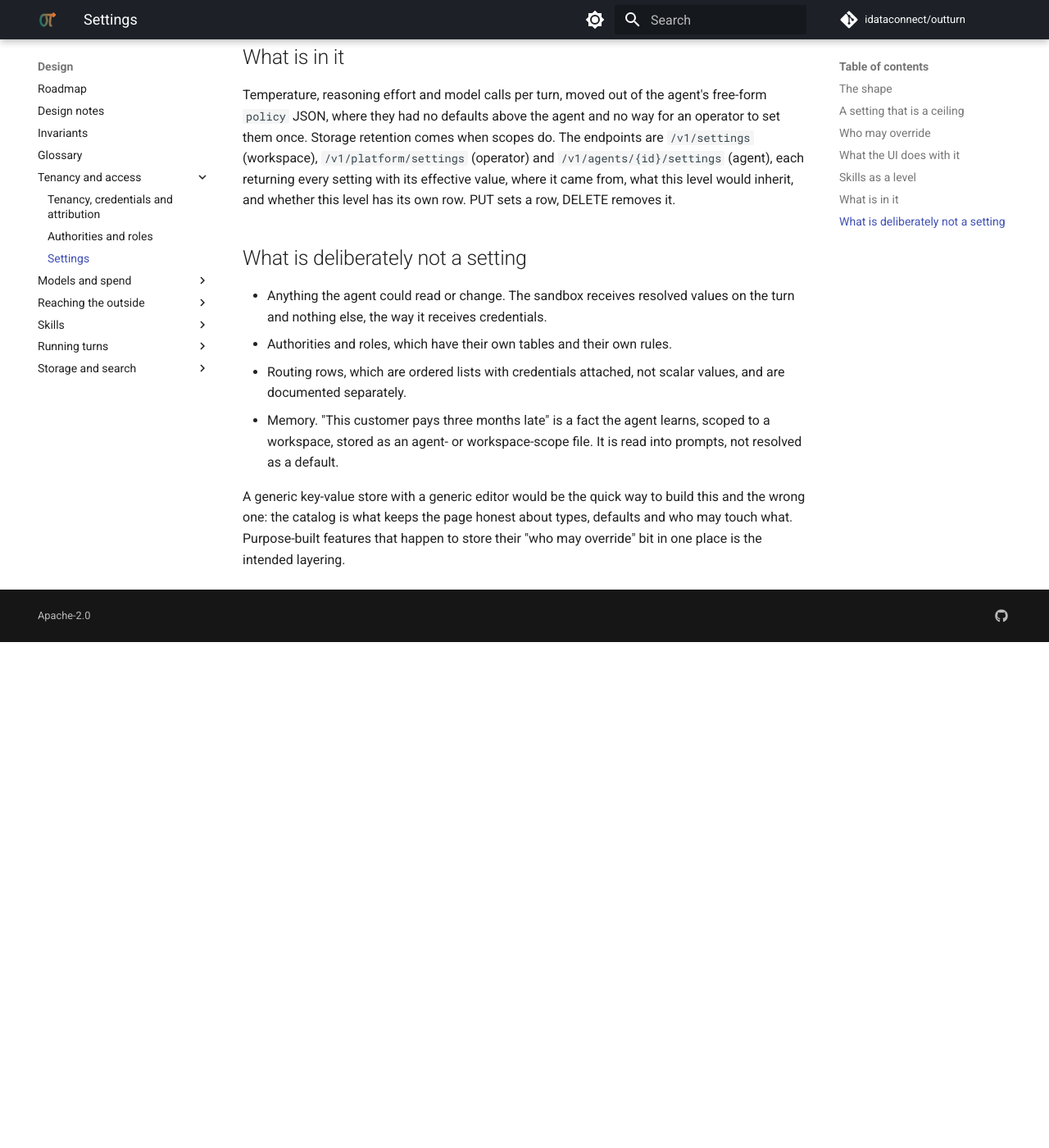
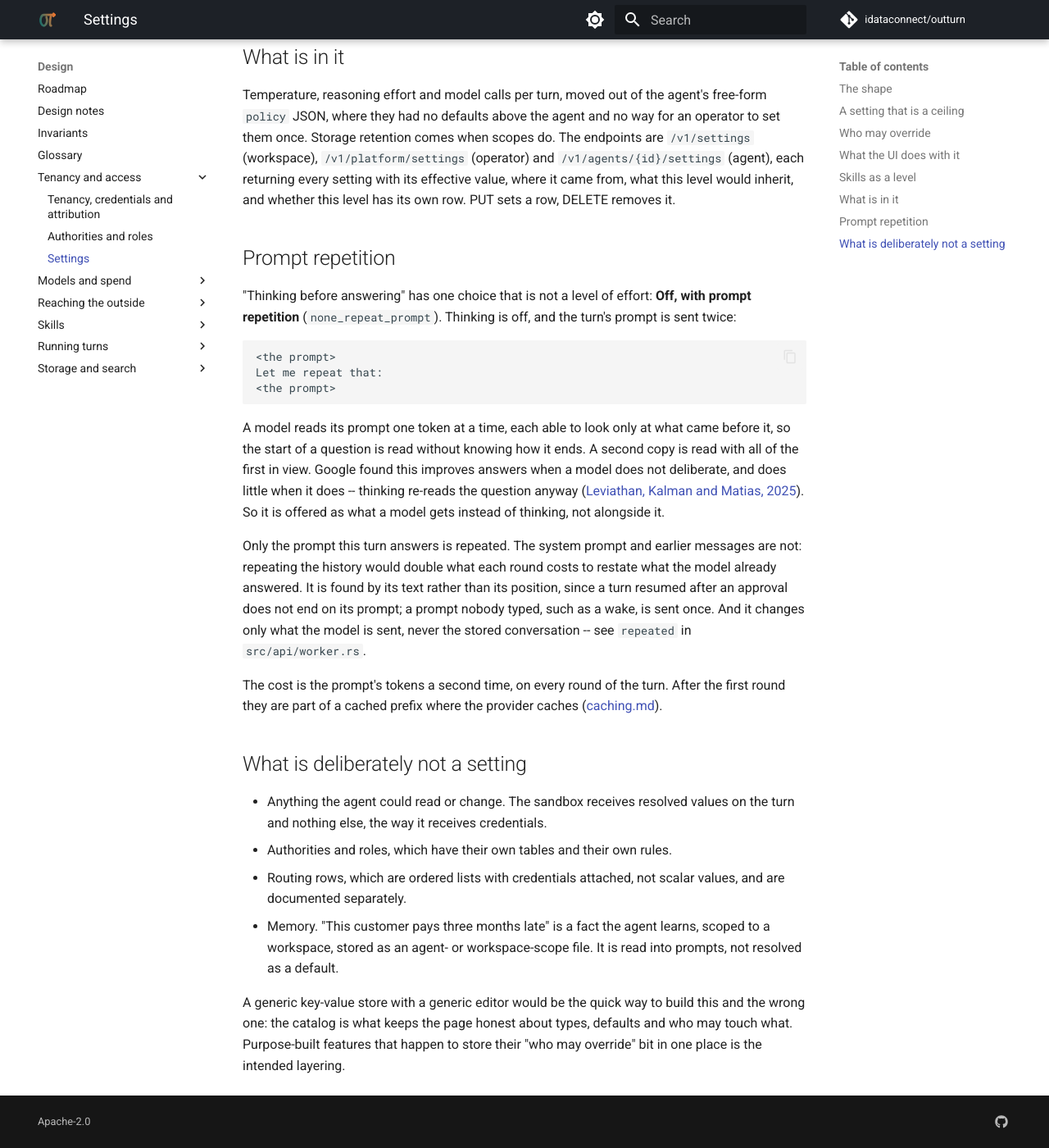
Before and after one commit to idataconnect/outturn, an MkDocs documentation site: the page built from docs/settings.md, in a window 1280 px wide and 1400 px high, scrolled down 2028 px. Shown: the whole window at 82% size. Built offline with MkDocs 1.6.1 and Material for MkDocs 9.7.7, drawn with Linux system fonts in a browser that asks for light colours; comment, search, counter and statistics services are not loaded; before the commit the page ends 2811 px from its top, so only the background shows below that.

Commit message:
Document prompt repetition
The choice was in the settings page and explained only in a comment on the
function that does it: what it is for, what is repeated and what is not,
and what it costs.

Co-Authored-By: Claude Opus 5.5 <noreply@anthropic.com>

````diff
--- a/docs/settings.md
+++ b/docs/settings.md
@@ -92,6 +92,38 @@ setting with its effective value, where it came from, what this level would
 inherit, and whether this level has its own row. PUT sets a row, DELETE
 removes it.
 
+## Prompt repetition
+
+"Thinking before answering" has one choice that is not a level of effort:
+**Off, with prompt repetition** (`none_repeat_prompt`). Thinking is off, and
+the turn's prompt is sent twice:
+
+```
+<the prompt>
+Let me repeat that:
+<the prompt>
+```
+
+A model reads its prompt one token at a time, each able to look only at what
+came before it, so the start of a question is read without knowing how it
+ends. A second copy is read with all of the first in view. Google found this
+improves answers when a model does not deliberate, and does little when it
+does -- thinking re-reads the question anyway ([Leviathan, Kalman and Matias,
+2025](https://arxiv.org/abs/2512.14982)). So it is offered as what a model gets
+instead of thinking, not alongside it.
+
+Only the prompt this turn answers is repeated. The system prompt and earlier
+messages are not: repeating the history would double what each round costs
+to restate what the model already answered. It is found by its text rather
+than its position, since a turn resumed after an approval does not end on its
+prompt; a prompt nobody typed, such as a wake, is sent once. And it changes
+only what the model is sent, never the stored conversation -- see `repeated`
+in `src/api/worker.rs`.
+
+The cost is the prompt's tokens a second time, on every round of the turn.
+After the first round they are part of a cached prefix where the provider
+caches ([caching.md](caching.md)).
+
 ## What is deliberately not a setting
 
 - Anything the agent could read or change. The sandbox receives resolved
````
